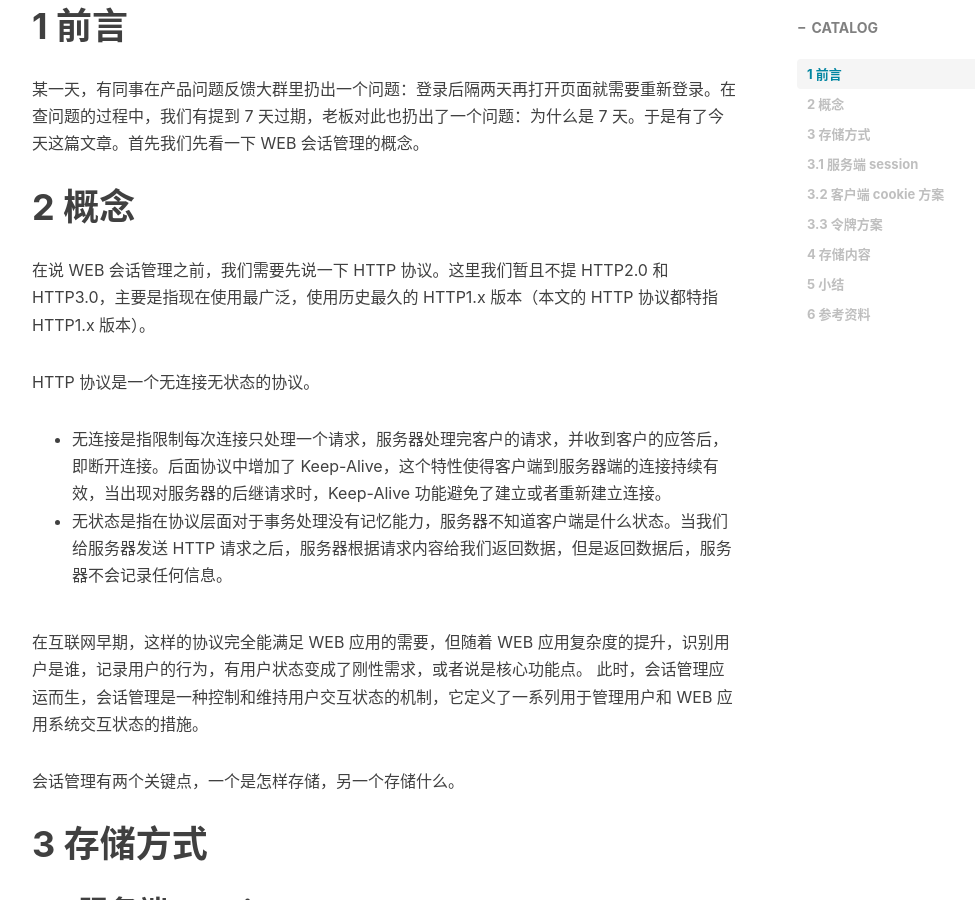
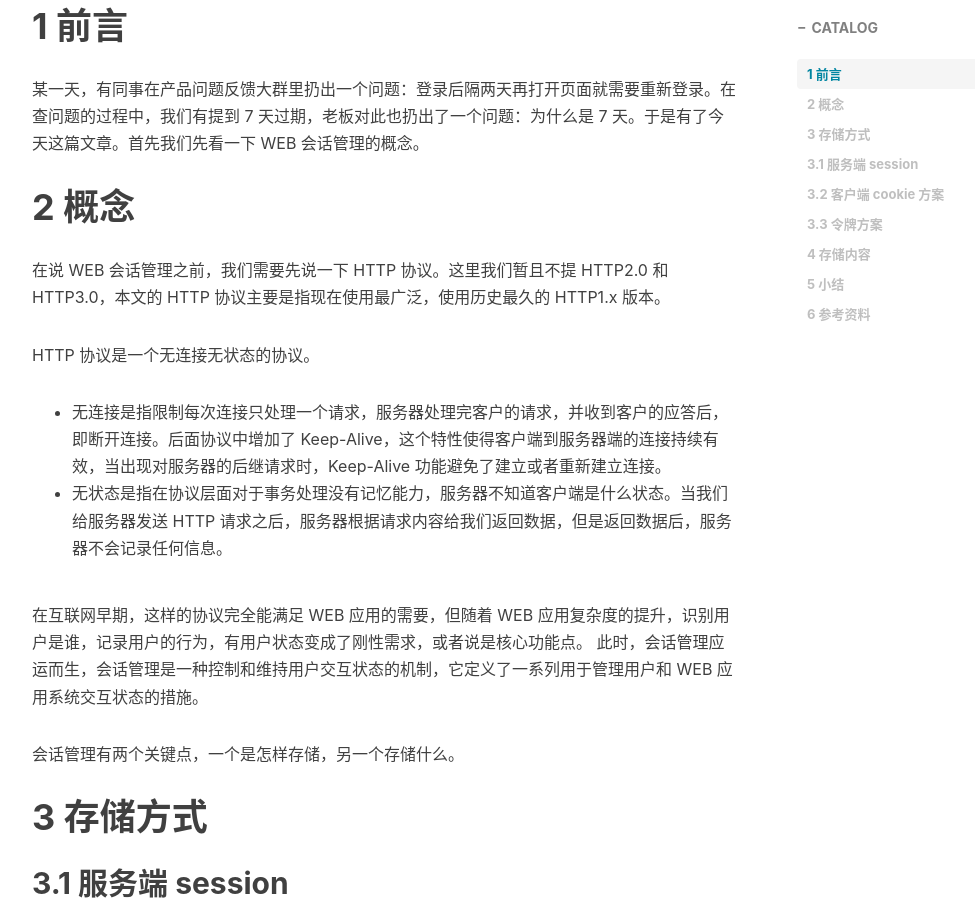
Before and after one commit to phppan/phppan.github.io, a Jekyll site: the page built from _posts/2022-01-16-WEB会话管理杂谈.md, in a window 1280 px wide and 900 px high, scrolled down 500 px. Shown: the whole window, without its empty margins (233-1208 px from the left). Built offline with Jekyll 4.4.1, drawn with Linux system fonts in a browser that asks for light colours; nearby versions of some CDN libraries; comment, search, counter and statistics services are not loaded.

Commit message:
fix: 文案调整

```diff
--- a/_posts/2022-01-16-WEB会话管理杂谈.md
+++ b/_posts/2022-01-16-WEB会话管理杂谈.md
@@ -18,7 +18,7 @@
 
 # 2 概念
 
-在说 WEB 会话管理之前，我们需要先说一下 HTTP 协议。这里我们暂且不提 HTTP2.0 和 HTTP3.0，主要是指现在使用最广泛，使用历史最久的 HTTP1.x 版本（本文的 HTTP 协议都特指 HTTP1.x 版本）。
+在说 WEB 会话管理之前，我们需要先说一下 HTTP 协议。这里我们暂且不提 HTTP2.0 和 HTTP3.0，本文的 HTTP 协议主要是指现在使用最广泛，使用历史最久的 HTTP1.x 版本。
 
 HTTP 协议是一个无连接无状态的协议。
 * 无连接是指限制每次连接只处理一个请求，服务器处理完客户的请求，并收到客户的应答后，即断开连接。后面协议中增加了 Keep-Alive，这个特性使得客户端到服务器端的连接持续有效，当出现对服务器的后继请求时，Keep-Alive 功能避免了建立或者重新建立连接。
```
